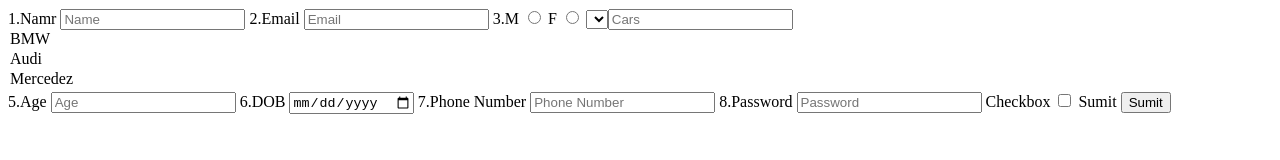
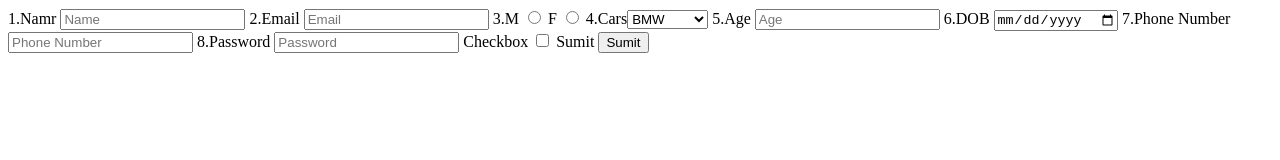
Before and after one commit to acciojob/signup-form-car-ashwanimaurya85, a website: page main.html in a window 1280 px wide. Drawn offline with Linux system fonts and the light colour scheme.

Commit message:
created a submission

```diff
--- a/main.html
+++ b/main.html
@@ -25,9 +25,8 @@
 	<input type="radio" id=gender placeholder="gender" required>
 		</dev>
 		<dev>
-	<select>
-		<label for="cars">4.Cars</label>
-		<input type="text" id="cars" placeholder="Cars" required>
+	4.Cars<select id="cars" placeholder="Cars" required>
+
 		<option value="car">BMW</option>
 		<option value="car">Audi</option>
 		<option value="car">Mercedez</option>
```
